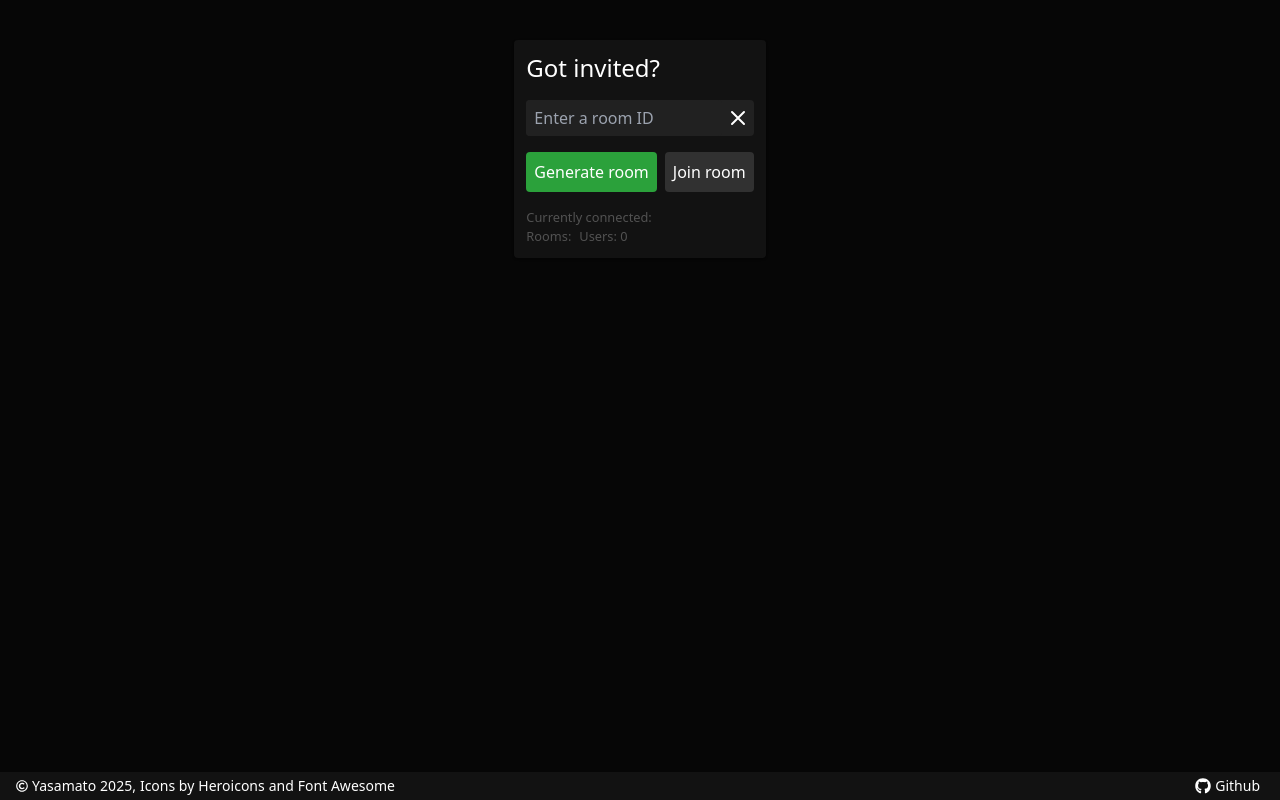
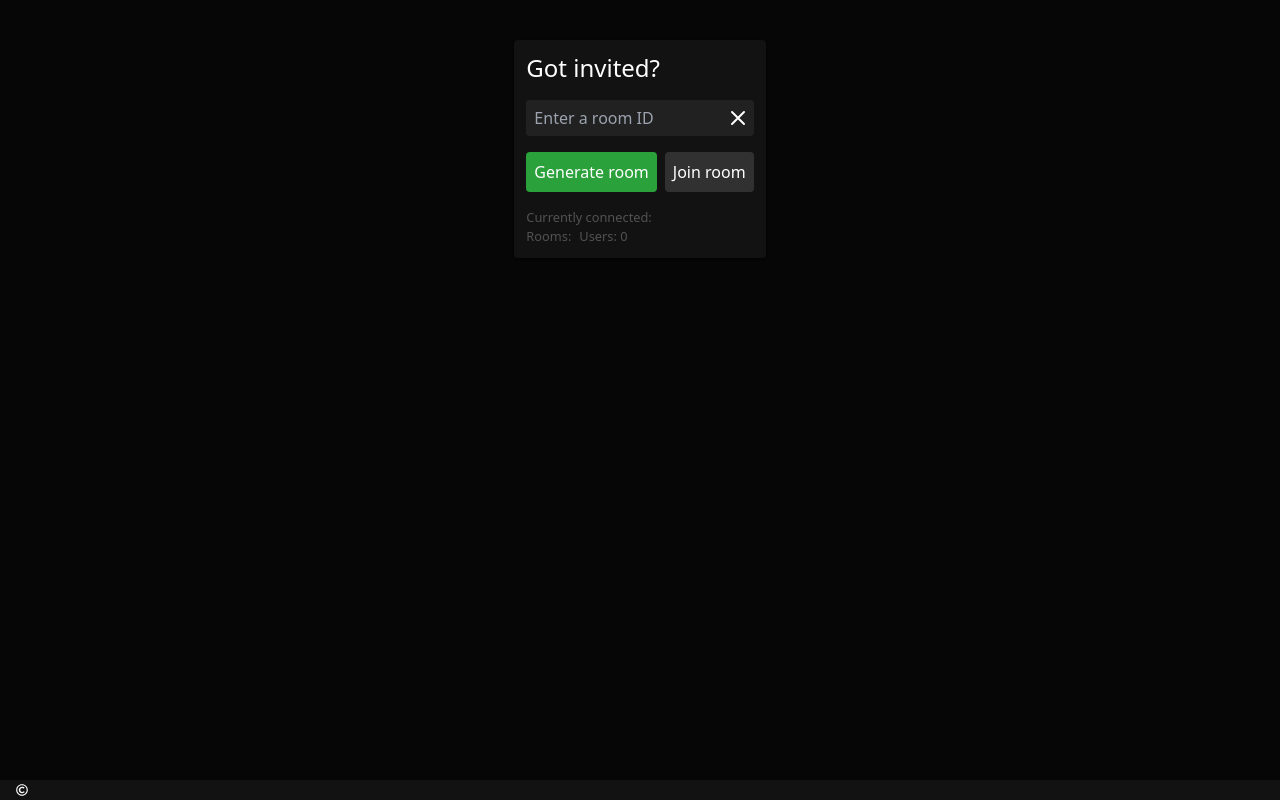
Before and after one commit to ickbal/web-social-app, a Next.js app: page / in a window 1280 px wide. Built offline with nearby package versions, Linux system fonts and the light colour scheme; no server answers; the database is empty.

Commit message:
Update Footer.tsx

```diff
--- a/components/Footer.tsx
+++ b/components/Footer.tsx
@@ -14,23 +14,7 @@ const Footer: FC<Props> = ({ error }) => {
       <div className={"text-sm flex flex-col gap-1 sm:flex-row sm:items-center"}>
         <div className={"flex flex-row items-center"}>
           <IconCopyright sizeClassName={"h-3 w-3"}/>
-          <NewTabLink href={"https://github.com/Yasamato"}>Yasamato</NewTabLink>
-          2025,
         </div>
-
-        <div>
-          Icons by
-          <NewTabLink href={"https://heroicons.com"}>Heroicons</NewTabLink>
-          and
-          <NewTabLink href={"https://fontawesome.com"}>Font Awesome</NewTabLink>
-        </div>
-
-        <NewTabLink
-          className={"ml-auto flex items-center"}
-          href={"https://github.com/Web-SyncPlay/Web-SyncPlay"}
-        >
-          <IconGithub className={"mr-1"} /> Github
-        </NewTabLink>
       </div>
     </footer>
   )
```
